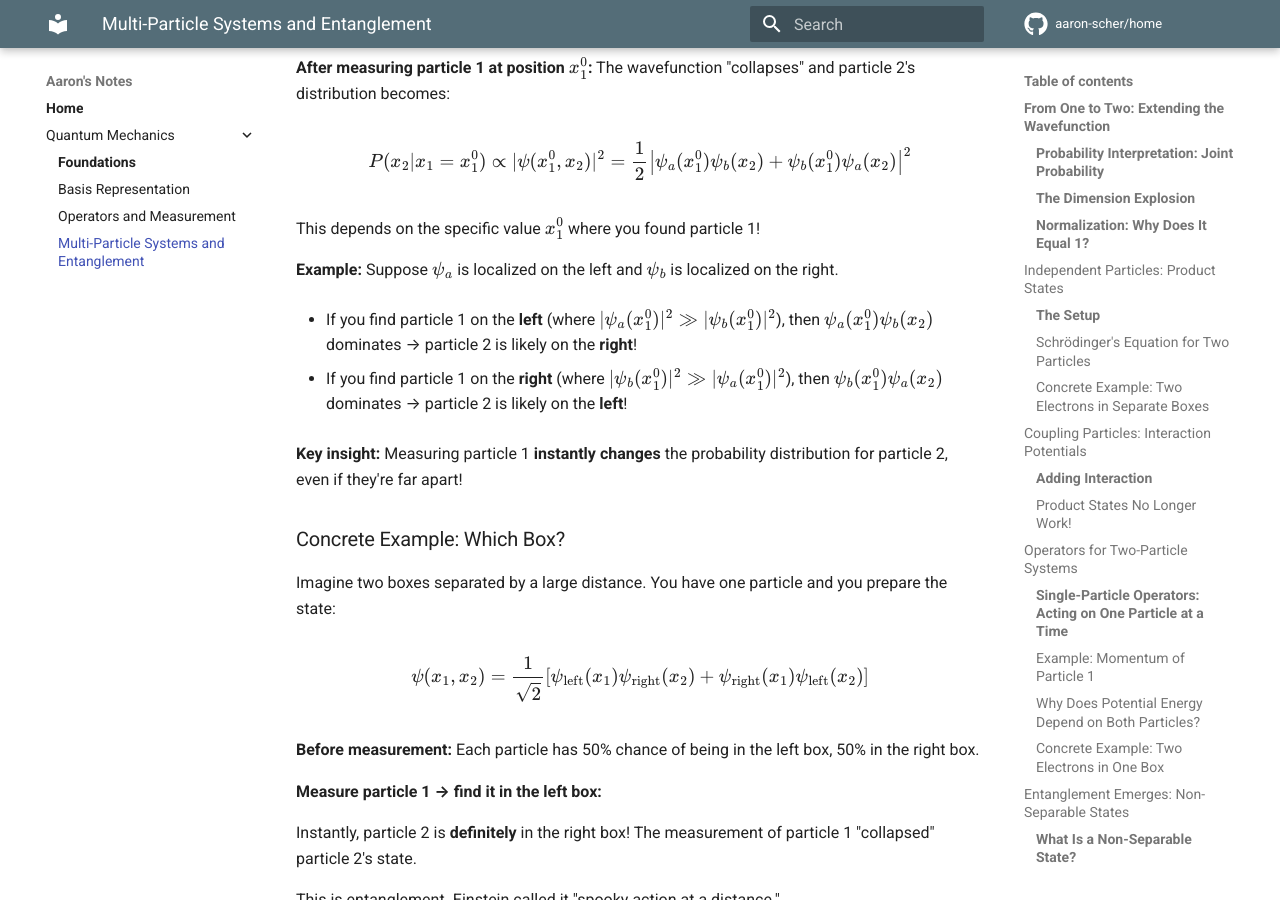
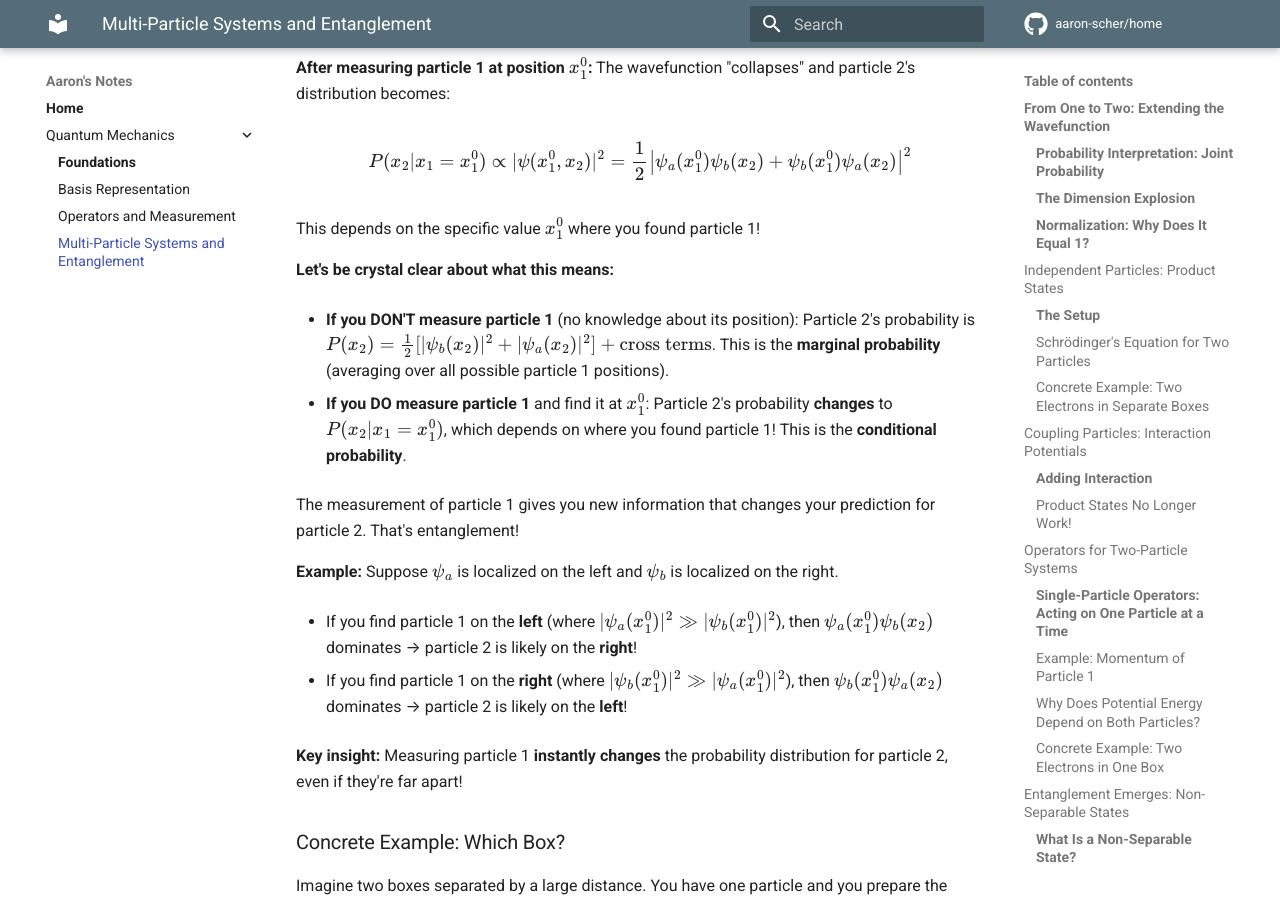
Before and after one commit to aaron-scher/home, an MkDocs documentation site: the page built from docs/quantum-mechanics/multi-particle-entanglement.md, in a window 1280 px wide and 900 px high, scrolled down 11229 px. Built offline with MkDocs 1.6.1 and Material for MkDocs 9.7.7, drawn with Linux system fonts in a browser that asks for light colours; comment, search, counter and statistics services are not loaded.

Commit message:
Clarify marginal vs conditional probability for entangled particles
Added explicit comparison (line 466-472):
- DON'T measure particle 1 → get P(x₂) marginal probability
  (averaging over all possible x₁ positions, includes cross terms)
- DO measure particle 1 at x₁⁰ → get P(x₂|x₁=x₁⁰) conditional probability
  (depends on specific x₁⁰ you measured)

Key insight: "The measurement of particle 1 gives you new information
that changes your prediction for particle 2. That's entanglement!"

Makes it crystal clear what these two different probabilities represent.

🤖 Generated with [Claude Code](https://claude.com/claude-code)

Co-Authored-By: Claude <noreply@anthropic.com>

```diff
--- a/docs/quantum-mechanics/multi-particle-entanglement.md
+++ b/docs/quantum-mechanics/multi-particle-entanglement.md
@@ -462,6 +462,14 @@ P(x_2 | x_1 = x_1^0) \propto |\psi(x_1^0, x_2)|^2 = \frac{1}{2}\left|\psi_a(x_1^
 $$
 
 This depends on the specific value $x_1^0$ where you found particle 1!
+
+**Let's be crystal clear about what this means:**
+
+- **If you DON'T measure particle 1** (no knowledge about its position): Particle 2's probability is $P(x_2) = \frac{1}{2}[|\psi_b(x_2)|^2 + |\psi_a(x_2)|^2] + \text{cross terms}$. This is the **marginal probability** (averaging over all possible particle 1 positions).
+
+- **If you DO measure particle 1** and find it at $x_1^0$: Particle 2's probability **changes** to $P(x_2|x_1=x_1^0)$, which depends on where you found particle 1! This is the **conditional probability**.
+
+The measurement of particle 1 gives you new information that changes your prediction for particle 2. That's entanglement!
 
 **Example:** Suppose $\psi_a$ is localized on the left and $\psi_b$ is localized on the right.
 
```
